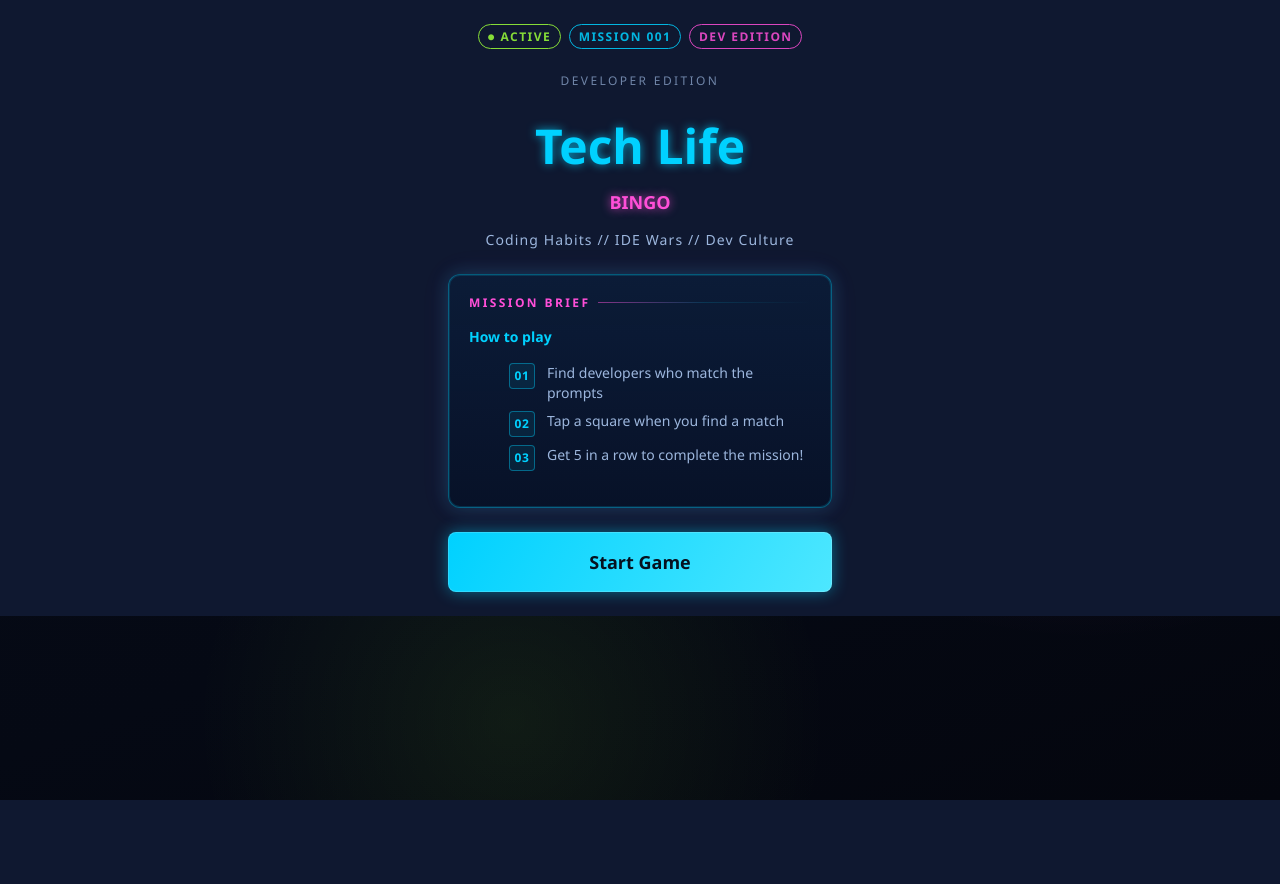
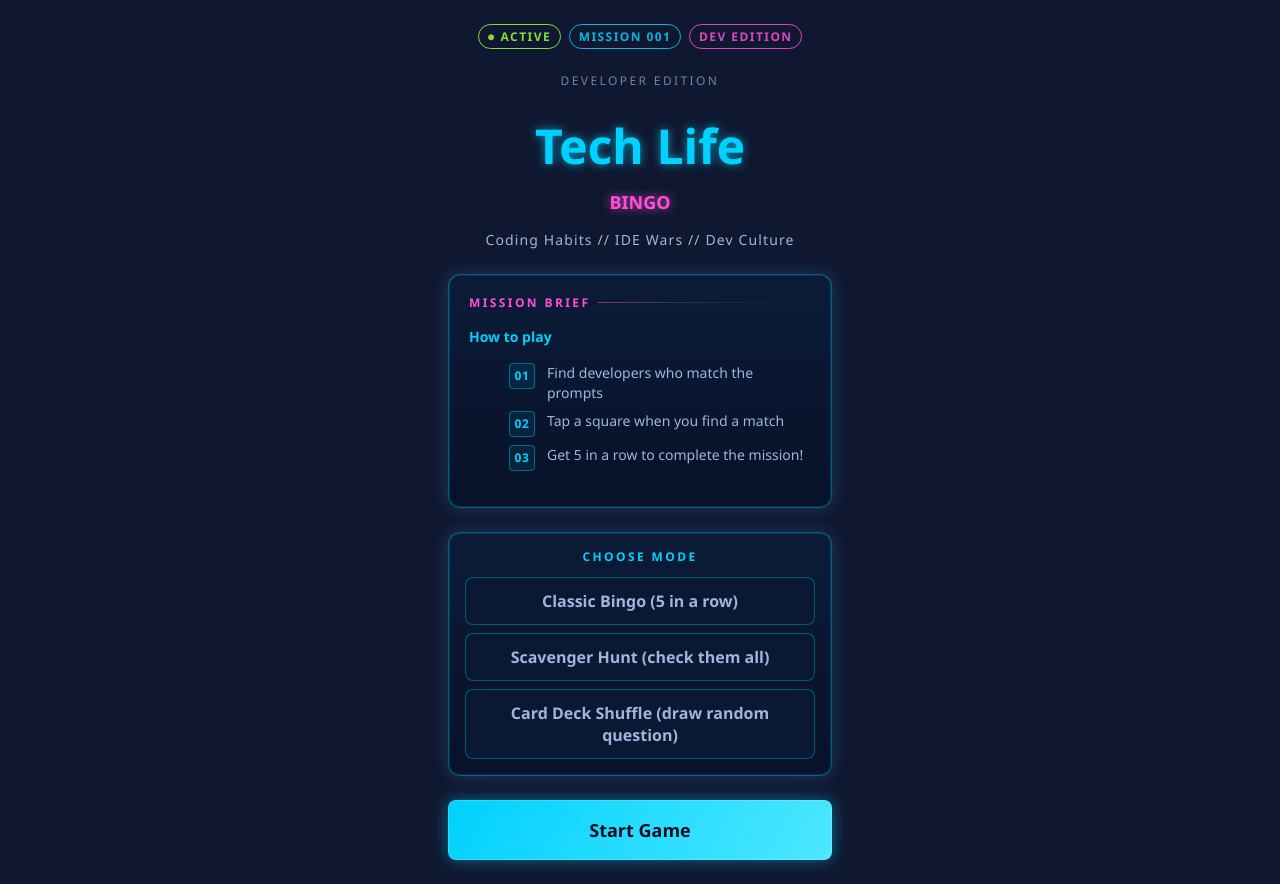
Before and after one commit to SusaraS/vscode-github-copilot-agent-lab-susara, a FastAPI app: page / in a window 1280 px wide. Before the commit the page ends 800 px from the top, so only its background shows below. Run offline with FastAPI, Linux system fonts and the light colour scheme.

Commit message:
commit -  agent step

```diff
--- a/app/game_service.py
+++ b/app/game_service.py
@@ -2,11 +2,15 @@ from dataclasses import dataclass, field
 
 from app.game_logic import (
     check_bingo,
+    draw_card,
     generate_board,
+    generate_card_deck,
+    generate_scavenger_list,
     get_winning_square_ids,
+    is_scavenger_complete,
     toggle_square,
 )
-from app.models import BingoLine, BingoSquareData, GameState
+from app.models import BingoLine, BingoSquareData, GameMode, GameState
 
 
 @dataclass
@@ -14,7 +18,10 @@ class GameSession:
     """Holds the state for a single game session."""
 
     game_state: GameState = GameState.START
+    game_mode: GameMode = GameMode.CLASSIC
     board: list[BingoSquareData] = field(default_factory=list)
+    card_deck: list[str] = field(default_factory=list)
+    current_card: str | None = None
     winning_line: BingoLine | None = None
     show_bingo_modal: bool = False
 
@@ -26,27 +33,104 @@ class GameSession:
     def has_bingo(self) -> bool:
         return self.game_state == GameState.BINGO
 
-    def start_game(self) -> None:
-        self.board = generate_board()
+    @property
+    def is_scavenger_mode(self) -> bool:
+        return self.game_mode == GameMode.SCAVENGER
+
+    @property
+    def is_deck_mode(self) -> bool:
+        return self.game_mode == GameMode.DECK
+
+    @property
+    def instruction_text(self) -> str:
+        if self.is_scavenger_mode:
+            return "Mark each prompt as you find a matching person."
+        if self.is_deck_mode:
+            return "Tap Draw Card to get a random player question."
+        return "Tap a square when you find someone who matches it."
+
+    @property
+    def completion_banner_text(self) -> str:
+        if self.is_scavenger_mode:
+            return "SCAVENGER COMPLETE! You found everyone!"
+        return "BINGO! You got a line!"
+
+    @property
+    def modal_title(self) -> str:
+        if self.is_scavenger_mode:
+            return "HUNT COMPLETE!"
+        return "BINGO!"
+
+    @property
+    def modal_message(self) -> str:
+        if self.is_scavenger_mode:
+            return "You checked every prompt."
+        return "You completed a line!"
+
+    @property
+    def checked_count(self) -> int:
+        return sum(1 for square in self.board if square.is_marked)
+
+    @property
+    def total_checkable(self) -> int:
+        return len(self.board)
+
+    @property
+    def progress_percent(self) -> int:
+        if self.total_checkable == 0:
+            return 0
+        return int((self.checked_count / self.total_checkable) * 100)
+
+    def _set_completed_state(self) -> None:
+        self.game_state = GameState.BINGO
+        self.show_bingo_modal = True
+
+    def start_game(self, mode: GameMode = GameMode.CLASSIC) -> None:
+        self.game_mode = mode
+        if mode == GameMode.DECK:
+            self.board = []
+            self.card_deck = generate_card_deck()
+            self.current_card = None
+        else:
+            board_factory = (
+                generate_scavenger_list
+                if mode == GameMode.SCAVENGER
+                else generate_board
+            )
+            self.board = board_factory()
+            self.card_deck = []
+            self.current_card = None
         self.winning_line = None
         self.game_state = GameState.PLAYING
         self.show_bingo_modal = False
+
+    def draw_card_for_deck_mode(self) -> None:
+        if self.game_state != GameState.PLAYING or not self.is_deck_mode:
+            return
+        self.current_card, self.card_deck = draw_card(self.card_deck)
 
     def handle_square_click(self, square_id: int) -> None:
         if self.game_state != GameState.PLAYING:
             return
         self.board = toggle_square(self.board, square_id)
 
+        if self.game_mode == GameMode.SCAVENGER:
+            if is_scavenger_complete(self.board):
+                self._set_completed_state()
+            return
+
         if self.winning_line is None:
             bingo = check_bingo(self.board)
             if bingo is not None:
                 self.winning_line = bingo
-                self.game_state = GameState.BINGO
-                self.show_bingo_modal = True
+                self._set_completed_state()
 
     def reset_game(self) -> None:
         self.game_state = GameState.START
+        self.game_mode = GameMode.CLASSIC
         self.board = []
+        self.card_deck = []
+        self.current_card = None
         self.winning_line = None
         self.show_bingo_modal = False
 
--- a/app/main.py
+++ b/app/main.py
@@ -8,7 +8,7 @@ from fastapi.templating import Jinja2Templates
 from starlette.middleware.sessions import SessionMiddleware
 
 from app.game_service import GameSession, get_session
-from app.models import GameState
+from app.models import GameMode, GameState
 
 BASE_DIR = Path(__file__).resolve().parent
 
@@ -26,6 +26,14 @@ def _get_game_session(request: Request) -> GameSession:
     return get_session(request.session["session_id"])
 
 
+def _parse_game_mode(mode: str) -> GameMode:
+    """Parse mode from request input, defaulting to classic."""
+    try:
+        return GameMode(mode)
+    except ValueError:
+        return GameMode.CLASSIC
+
+
 @app.get("/", response_class=HTMLResponse)
 async def home(request: Request) -> Response:
     session = _get_game_session(request)
@@ -37,9 +45,9 @@ async def home(request: Request) -> Response:
 
 
 @app.post("/start", response_class=HTMLResponse)
-async def start_game(request: Request) -> Response:
+async def start_game(request: Request, mode: str = GameMode.CLASSIC) -> Response:
     session = _get_game_session(request)
-    session.start_game()
+    session.start_game(mode=_parse_game_mode(mode))
     return templates.TemplateResponse(
         request, "components/game_screen.html", {"session": session}
     )
@@ -49,6 +57,15 @@ async def start_game(request: Request) -> Response:
 async def toggle_square(request: Request, square_id: int) -> Response:
     session = _get_game_session(request)
     session.handle_square_click(square_id)
+    return templates.TemplateResponse(
+        request, "components/game_screen.html", {"session": session}
+    )
+
+
+@app.post("/draw-card", response_class=HTMLResponse)
+async def draw_card(request: Request) -> Response:
+    session = _get_game_session(request)
+    session.draw_card_for_deck_mode()
     return templates.TemplateResponse(
         request, "components/game_screen.html", {"session": session}
     )
--- a/app/models.py
+++ b/app/models.py
@@ -8,6 +8,12 @@ class GameState(StrEnum):
     START = "start"
     PLAYING = "playing"
     BINGO = "bingo"
+
+
+class GameMode(StrEnum):
+    CLASSIC = "classic"
+    SCAVENGER = "scavenger"
+    DECK = "deck"
 
 
 class BingoSquareData(BaseModel):
--- a/app/templates/components/bingo_modal.html
+++ b/app/templates/components/bingo_modal.html
@@ -1,8 +1,8 @@
 <div class="fixed inset-0 cyber-overlay flex items-center justify-center p-4 z-50">
     <div class="neon-panel rounded-xl p-6 max-w-xs w-full text-center shadow-xl animate-neon-pop border border-neon-pink">
-        <div class="text-5xl mb-4">🎉</div>
-        <h2 class="text-3xl font-bold text-neon-pink text-glow-pink mb-2">BINGO!</h2>
-        <p class="text-neon-soft mb-6">You completed a line!</p>
+        <div class="text-5xl mb-4">{{ '🎯' if session.is_scavenger_mode else '🎉' }}</div>
+        <h2 class="text-3xl font-bold mb-2 {% if session.is_scavenger_mode %}text-neon-cyan text-glow-cyan{% else %}text-neon-pink text-glow-pink{% endif %}">{{ session.modal_title }}</h2>
+        <p class="text-neon-soft mb-6">{{ session.modal_message }}</p>
 
         <button
             hx-post="/dismiss-modal"
--- a/app/templates/components/start_screen.html
+++ b/app/templates/components/start_screen.html
@@ -40,9 +40,36 @@
             </ol>
         </div>
 
+        <div class="neon-panel rounded-xl p-4 mb-6">
+            <div class="text-xs font-bold tracking-widest uppercase text-neon-cyan mb-3 text-center">Choose Mode</div>
+            <div class="grid gap-2">
+                <button
+                    hx-post="/start?mode=classic"
+                    hx-target="#game-container"
+                    hx-swap="outerHTML"
+                    class="w-full chip-btn text-neon-soft font-semibold py-3 px-4 rounded-lg transition-all duration-150 hover:lift-sm hover:glow-cyan active:square-active">
+                    Classic Bingo (5 in a row)
+                </button>
+                <button
+                    hx-post="/start?mode=scavenger"
+                    hx-target="#game-container"
+                    hx-swap="outerHTML"
+                    class="w-full chip-btn text-neon-soft font-semibold py-3 px-4 rounded-lg transition-all duration-150 hover:lift-sm hover:glow-pink active:square-active">
+                    Scavenger Hunt (check them all)
+                </button>
+                <button
+                    hx-post="/start?mode=deck"
+                    hx-target="#game-container"
+                    hx-swap="outerHTML"
+                    class="w-full chip-btn text-neon-soft font-semibold py-3 px-4 rounded-lg transition-all duration-150 hover:lift-sm hover:glow-cyan active:square-active">
+                    Card Deck Shuffle (draw random question)
+                </button>
+            </div>
+        </div>
+
         <!-- Primary CTA -->
         <button
-            hx-post="/start"
+            hx-post="/start?mode=classic"
             hx-target="#game-container"
             hx-swap="outerHTML"
             class="w-full btn-neon text-neon-ink font-semibold py-4 px-8 rounded-lg text-lg transition-all duration-150 hover:lift hover:glow-cyan active:square-active">
```
Also changed, not shown: app/game_logic.py (+27 -3 lines), app/static/css/app.css (+139 -0 lines), app/templates/components/card_deck.html (added, +25 -0 lines), app/templates/components/game_screen.html (+9 -3 lines), app/templates/components/scavenger_list.html (added, +32 -0 lines), tests/test_api.py (+50 -0 lines), tests/test_game_logic.py (+50 -0 lines).
